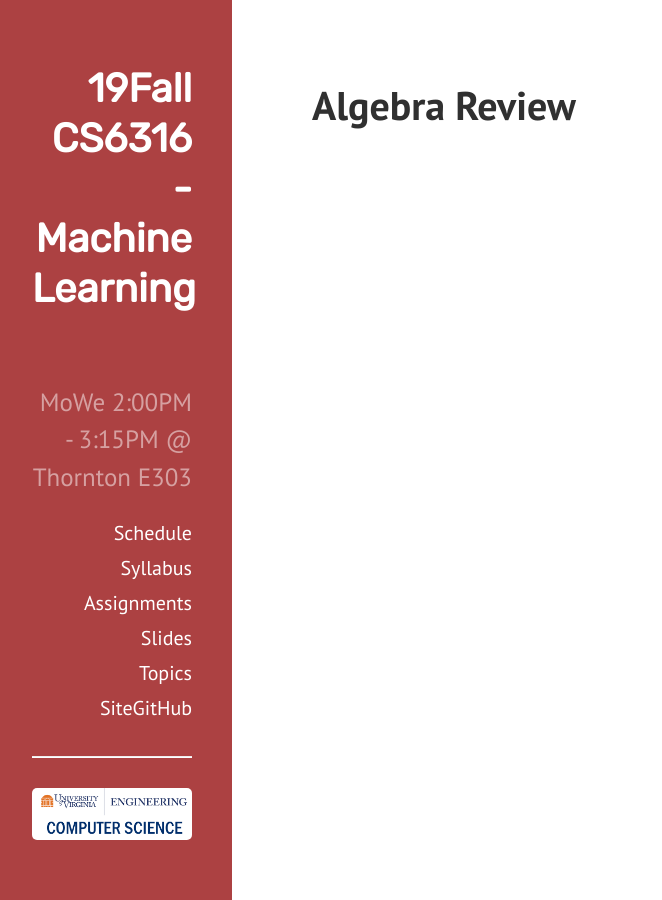
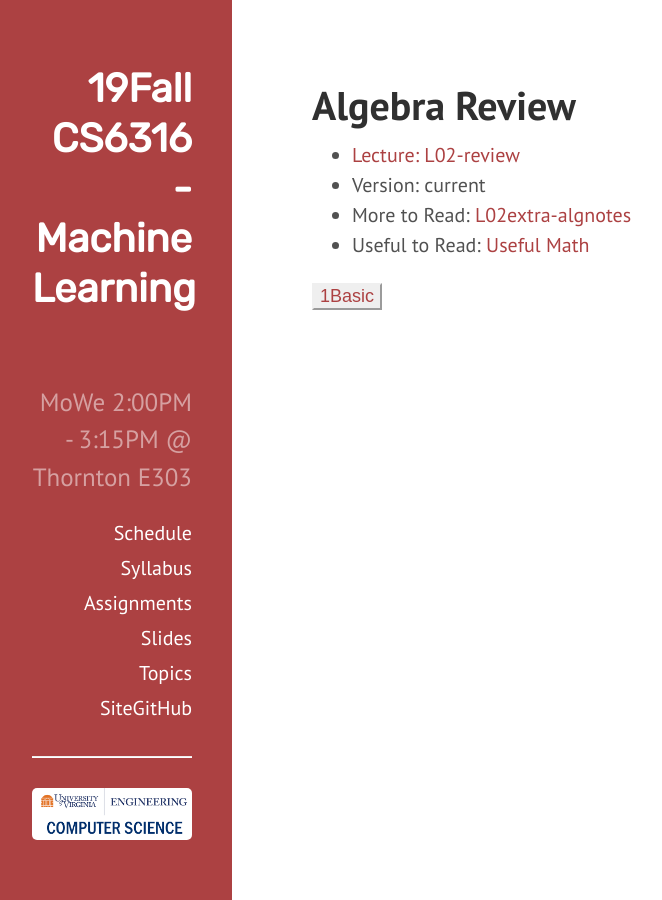
Before and after one commit to aobo-y/2019f-UVA-CS6316-MachineLearning, a Jekyll site: the page built from _contents/02-L2-Basics.md, in a window 1280 px wide. Shown: the whole page, without its empty margins (8-670 px from the left). Built offline with Jekyll 4.4.1, drawn with Linux system fonts in a browser that asks for light colours.

```diff
--- a/_contents/02-L2-Basics.md
+++ b/_contents/02-L2-Basics.md
@@ -2,7 +2,7 @@
 layout: post
 title:  Algebra Review
 lecture: L02-review
-lectureVersion:
+lectureVersion: current
 extraContent: L02extra-algnotes
 notes: <a href="https://www.khanacademy.org/math/multivariable-calculus"> Useful Math</a>
 HWout: HW1
--- a/_layouts/post.html
+++ b/_layouts/post.html
@@ -5,4 +5,32 @@ layout: default
 <div class="post">
   <h1 class="post-title">{{ page.title }}</h1>
   {{ content }}
+
+
+  {% assign post = page  %}
+ <ul>
+  {% if post.lecture %}
+  <li><a href="{{ site.baseurl }}/Lectures/{{ post.lecture }}.pdf">Lecture:
+  {{ post.lecture }}</a></li>
+  <li>Version: {{ post.lectureVersion }}</li>
+  {% endif %}
+
+  {% if post.extraContent %}
+  <li>More to Read: <a href="{{ site.baseurl }}/Lectures/{{ post.extraContent }}.pdf">   {{ post.extraContent }} </a></li>
+  {% endif %}
+
+  {% if post.notes %}
+  <li>Useful to Read: {{ post.notes }} </li>
+  {% endif %}
+</ul>
+
+  {% for temp in post.tags %}
+    <a class="button" href="{{ site.baseurl }}/LecturesByTags/#{{temp | replace:" ","-" }}">{{ temp }}</a>
+  {% endfor %}
+
+<br>
+
+
+    {{ post.content }}
+
 </div>
```
Also changed, not shown: LecturesByDate.md (+4 -1 lines), index.html (+9 -3 lines).
